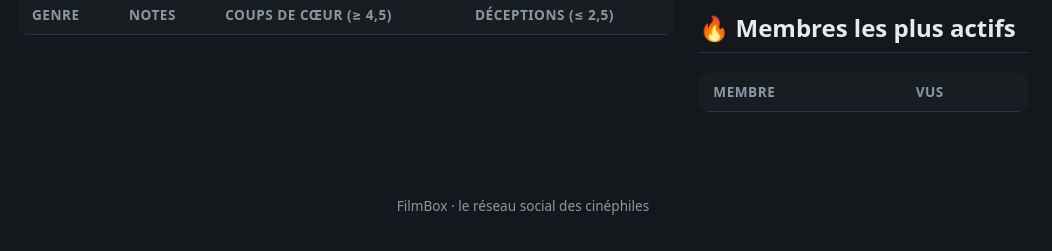
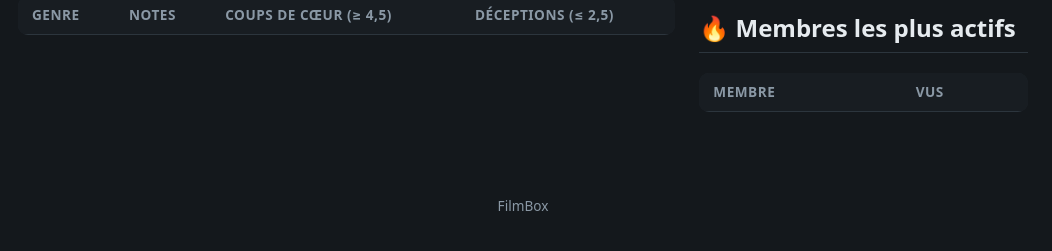
Before and after one commit to bigbot02/FilmBox, a Flask app: page /statistiques in a window 1280 px wide. Shown: the part 549-800 px from the top of the page, without its empty margins (117-1169 px from the left). Run offline with Flask 3, Linux system fonts and the light colour scheme; data that the repository does not hold is empty; some libraries are stand-ins or nearby versions.

Commit message:
base.html

```diff
--- a/templates/base.html
+++ b/templates/base.html
@@ -24,6 +24,6 @@
     {% endwith %}
     {% block contenu %}{% endblock %}
   </main>
-  <footer>FilmBox · le réseau social des cinéphiles</footer>
+  <footer>FilmBox</footer>
 </body>
 </html>
```
